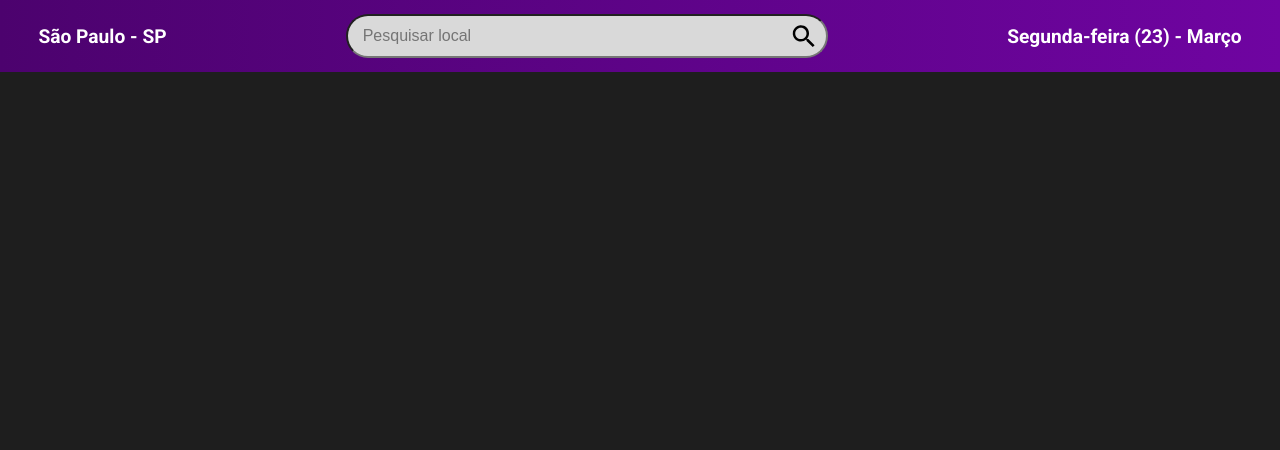
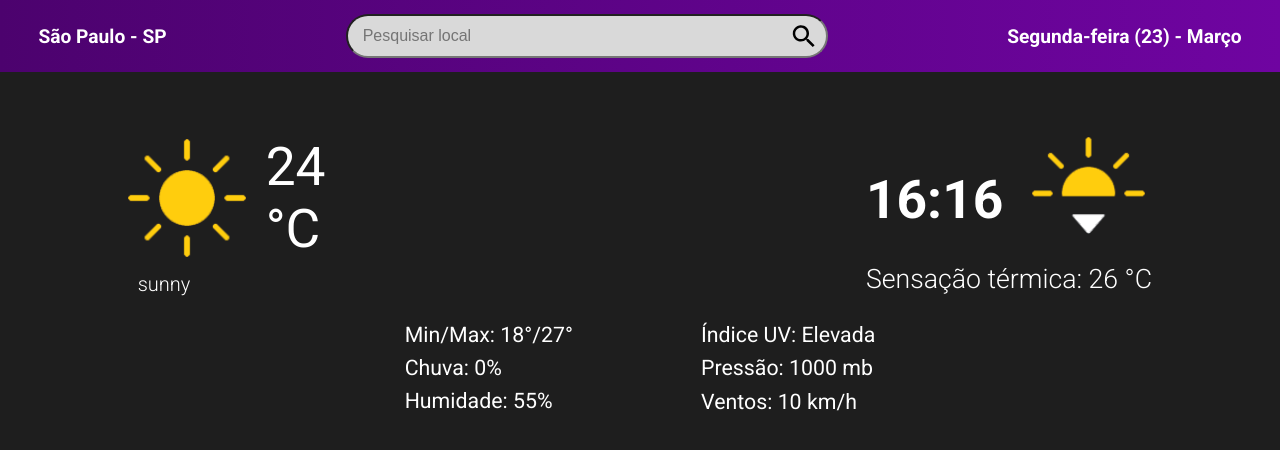
Before and after one commit to patriciasanttos/weather-app, a React (Vite) app: page / in a window 1280 px wide. Shown: the top 450 px of the page. Built offline with nearby package versions, Linux system fonts and the light colour scheme.

Commit message:
Feat: Weather container developed

```diff
--- a/src/App.jsx
+++ b/src/App.jsx
@@ -1,15 +1,34 @@
 import Header from './components/header/Header'
+import Weather from './components/weather/Weather'
+
+const testWeather = {
+  city: 'São Paulo',
+  state: 'SP',
+  country: 'Brazil',
+  description: 'sunny',
+  humidity: 55,
+  rain: 0,
+  minTemperature: 18,
+  maxTemperature: 27,
+  currentTemperature: 24,
+  thermalSens: 26,
+  tempScale: 'C',
+  uvScale: 'elevated',
+  airPress: 1000,
+  wind: 10,
+  date: new Date(Date.now())
+}
 
 function App() {
-  const date = new Date(Date.now())
-
   return (
     <>
       <Header
-        city={'São Paulo'}
-        state={'SP'}
-        date={date}
+        city={testWeather.city}
+        state={testWeather.state}
+        date={testWeather.date}
       />
+
+      <Weather weather={testWeather} />
     </>
   )
 }
--- /dev/null
+++ b/src/assets/timeIcons.js
@@ -0,0 +1,11 @@
+import sunrise from './sunrise.svg';
+import sunset from './sunset.svg';
+import night from './night.svg';
+import starryNight from './starry_night.svg';
+
+export {
+    sunrise,
+    sunset,
+    night,
+    starryNight,
+}
--- /dev/null
+++ b/src/assets/weatherIcons.js
@@ -0,0 +1,17 @@
+import sunny from './sunny.svg';
+import rainy from './rainy.svg';
+import hailRain from './hail_rain.svg';
+import snowy from './snowy.svg';
+import storm from './storm.svg';
+import sunnyRainy from './sunny_rainy.svg';
+import windy from './windy.svg';
+
+export {
+    sunny,
+    rainy,
+    hailRain,
+    snowy,
+    storm,
+    sunnyRainy,
+    windy
+}
--- /dev/null
+++ b/src/components/weather/Weather.jsx
@@ -0,0 +1,132 @@
+import './styles.scss';
+
+import { hailRain, rainy, snowy, storm, sunny, sunnyRainy, windy } from '../../assets/weatherIcons';
+import { useState } from 'react';
+import { useEffect } from 'react';
+import { night, starryNight, sunrise, sunset } from '../../assets/timeIcons';
+
+function Weather({ weather }) {
+  const [ currentWeather, setCurrentWeather ] = useState(weather);
+
+  const [ icon, setIcon ] = useState('');
+  const [ hourIcon, setHourIcon ] = useState('');
+  const hour = `${String(new Date().getHours()).padStart(2, '0')}:${String(new Date().getMinutes()).padStart(2, '0')}`;
+
+  const loadInitialFormats = (weather) => {
+    const loadDescription = () => {
+      switch (weather.description) {
+        case 'sunny':
+          setIcon(sunny);
+          setCurrentWeather({ ...currentWeather, description: 'Ensolarado'});
+          break;
+        case 'hail rain':
+          setIcon(hailRain);
+          setCurrentWeather({ ...currentWeather, description: 'Chuva de granizo'});
+          break;
+        case 'sunny rainy':
+          setIcon(sunnyRainy);
+          setCurrentWeather({ ...currentWeather, description: 'Chuva convectiva' });
+          break;
+        case 'rainy':
+          setIcon(rainy);
+          setCurrentWeather({ ...currentWeather, description: 'Chuva' });
+          break;
+        case 'storm':
+          setIcon(storm);
+          setCurrentWeather({ ...currentWeather, description: 'Tempestade' });
+          break;
+        case 'snowy':
+          setIcon(snowy);
+          setCurrentWeather({ ...currentWeather, description: 'Neve' });
+          break;
+        case 'windy':
+          setIcon(windy);
+          setCurrentWeather({ ...currentWeather, description: 'Ventania' });
+          break;
+        default:
+          setIcon(sunny);
+          setCurrentWeather({ ...currentWeather, description: 'Ensolarado'});
+      }
+    }
+
+    const loadHourIcon = () => {
+      const currentHour = Number(hour.split(':')[0]);
+
+      if (currentHour >= 0 && currentHour < 6)
+        return setHourIcon(starryNight);
+
+      if (currentHour >= 6 && currentHour < 16)
+        return setHourIcon(sunrise);
+
+      if (currentHour >= 16 && currentHour < 19)
+        return setHourIcon(sunset);
+
+      if (currentHour >= 19 && currentHour < 24)
+        return setHourIcon(night);
+    }
+
+    const loadUvScale = () => {
+      switch (weather.uvScale) {
+        case 'minimum':
+          setCurrentWeather({ ...currentWeather, uvScale: 'Mínima' });
+          break;
+        case 'low':
+          setCurrentWeather({ ...currentWeather, uvScale: 'Baixa'});
+          break;
+        case 'elevated':
+          setCurrentWeather({ ...currentWeather, uvScale: 'Elevada'});
+          break;
+        case 'extreme':
+          setCurrentWeather({ ...currentWeather, uvScale: 'Extrema' });
+          break;
+        default:
+          setCurrentWeather({ ...currentWeather, uvScale: 'Baixa'});
+      }
+    }
+
+    loadDescription();
+    loadHourIcon();
+    loadUvScale();
+  }
+
+  useEffect(() => {
+    loadInitialFormats(weather);
+  }, []);
+
+  return (
+    <div className="weather-container">
+      <div className="weather-info">
+        <div className="weather-temperature">
+          <div className="weather-icon">
+            <img src={icon} alt="" />
+            <h2 className='weather-temperature-text'>{currentWeather.currentTemperature} °{currentWeather.tempScale}</h2>
+          </div>
+          <p className="weather-description">{currentWeather.description}</p>
+        </div>
+
+        <div className="time">
+          <div className="hour">
+            <h2>{hour}</h2>
+            <img src={hourIcon} alt="Horário" />
+          </div>
+
+          <p className='thermal-sens'>Sensação térmica: {currentWeather.thermalSens} °{currentWeather.tempScale}</p>
+        </div>
+      </div>
+      <div className="additional-infos">
+        <ul className="left">
+          <li>Min/Max: {currentWeather.minTemperature}°/{currentWeather.maxTemperature}°</li>
+          <li>Chuva: {currentWeather.rain}%</li>
+          <li>Humidade: {currentWeather.humidity}%</li>
+        </ul>
+        <ul className="right">
+          <li>Índice UV: {currentWeather.uvScale}</li>
+          <li>Pressão: {currentWeather.airPress} mb</li>
+          <li>Ventos: {currentWeather.wind} km/h</li>
+        </ul>
+      </div>
+    </div>
+  );
+}
+
+export default Weather;
--- /dev/null
+++ b/src/components/weather/styles.scss
@@ -0,0 +1,83 @@
+.weather-container {
+    color: #fff;
+
+    .weather-info {
+        display: flex;
+        flex-direction: row;
+        justify-content: space-between;
+        align-items: center;
+
+        margin: 5% 10% 0 10%;
+
+        .weather-temperature {
+            .weather-icon {
+                display: flex;
+                flex-direction: row;
+                align-items: center;
+
+                img {
+                    width: 60%;
+                    height: 60%;
+                }
+
+                .weather-temperature-text {
+                    margin-left: 8%;
+                    font-size: 40pt;
+                    font-weight: 400;
+                }
+            }
+
+            .weather-description {
+                margin: 5% 0 0 4%;
+                font-size: 15pt;
+                font-weight: 300;
+                margin-right: 10px;
+            }
+        }
+
+        .time {
+            .hour {
+                display: flex;
+                flex-direction: row;
+                align-items: center;
+                margin-bottom: 10%;
+
+                h2 {
+                    margin-top: 10%;
+                    font-size: 40pt;
+                }
+
+                img {
+                    width: 40%;
+                    height: 40%;
+
+                    margin-left: 10%;
+                }
+            }
+
+            .thermal-sens {
+                font-size: 20pt;
+                font-weight: 300;
+            }
+        }
+    }
+
+    .additional-infos {
+        display: flex;
+        flex-direction: row;
+        justify-content: center;
+
+        margin-top: 2%;
+
+        ul {
+            list-style-type: none;
+            margin: 0 5% 0 5%;
+        }
+
+        li {
+            font-size: 16pt;
+            font-weight: 400;
+            margin-bottom: 5%;
+        }
+    }
+}
```
